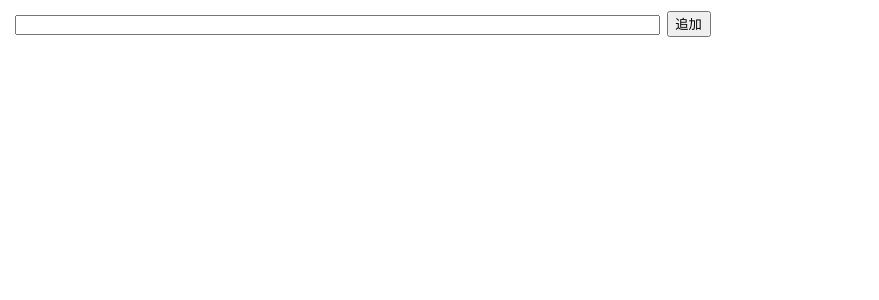
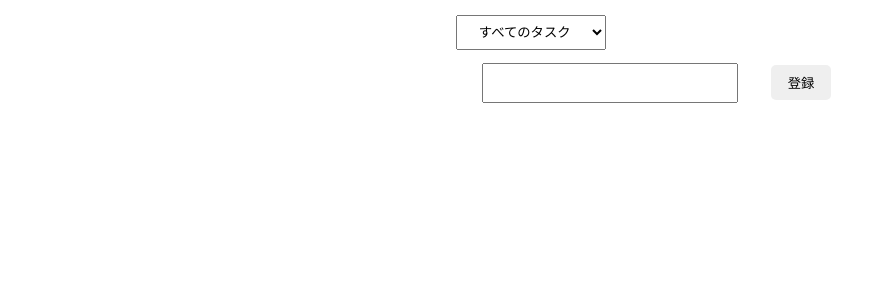
Before and after one commit to takizawa897/OneWeekChallenge, a React (Vite) app in the folder vite-project/: page / in a window 1280 px wide. Shown: the top 300 px of the page, without its empty margins (0-879 px from the left). Built offline with nearby package versions, Linux system fonts and the light colour scheme.

Commit message:
3日目の提出です。

```diff
--- a/vite-project/src/App.tsx
+++ b/vite-project/src/App.tsx
@@ -1,66 +1,177 @@
 import { useState } from 'react';
+
 
 type Todo = {
   value: string;
-  readonly id:number;
+  readonly id: number;
+  checked: boolean;
+  removed:boolean;
 };
+type Filter = 'all'|'checked'|'unchecked'|'removed';
+
+
+// const handleEmpty =()=>{
+//   setTodos((todos)=>todos.filter((todo)=> !todo.removed))
+// };
 
 export const App = () => {
   const [text, setText] = useState('');
   const [todos, setTodos] = useState<Todo[]>([]);
+  const [filter, setfilter] = useState<Filter>('all');
+
 
   const handleChange = (e: React.ChangeEvent<HTMLInputElement>) => {
     setText(e.target.value);
   };
 
- const handleEdit = (id:number,value:string)=>{
-  setTodos((todos)=>{
-    const newTodos = todos.map((todo)=>{
-      if(todo.id === id){
-        todo.value = value;
+  const handleFilter = ( filter: Filter) => {
+    setfilter(filter);
+  };
+  const handleEdit = (id: number, value: string) => {
+    setTodos((todos) => {
+      const newTodos = todos.map((todo) => {
+        if (todo.id === id) {
+          //todo.value = value;
+          return { ...todo, value: value };
         }
         console.log(todo);
         return todo;
       });
       console.log('===Original todos===');
-    todos.map((todo)=>{
-      console.log('id:${todo.id}, value: ${todo.value}');
+      todos.map((todo) => {
+        console.log(`id:${todo.id}, value: ${todo.value}`);
       });
       return newTodos;
     });
   };
+
+
+  const handleCheck = (id: number, checked: boolean) => {
+    setTodos((todos) => {
+      const newTodos = todos.map((todo) => {
+        if (todo.id === id) {
+            //todo.value = value;
+          return { ...todo, checked };
+        }
+        return todo;
+      });
+      return newTodos;
+    });
+  };
+    const filteredTodos = todos.filter((todo) => {
+    switch(filter){
+      case 'all':
+        return !todo.removed;
+      case 'checked':
+        return todo.checked && !todo.removed;
+      case 'unchecked':
+        return !todo.checked && !todo.removed;
+      case 'removed':
+        return todo.removed;
+        default:
+          return todo;
+    }
+  });
+
+  const handleRemove = (id: number, removed: boolean) => {
+    setTodos((todos) => {
+      const newTodos = todos.map((todo) => {
+        if (todo.id === id) {
+            //todo.value = value;
+          return { ...todo, removed };
+        }
+        return todo;
+      });
+      return newTodos;
+    });
+  };
+
+  const handleEmpty =()=>{
+  setTodos((todos)=>todos.filter((todo)=> !todo.removed))
+};
+
+
+
   const handleSubmit = () => {
     if (!text) return;
 
     const newTodo: Todo = {
       value: text,
       id: new Date().getTime(),
+      checked: false,
+      removed: false,
     };
+
+
+
+
+
 
       setTodos((todos) => [newTodo, ...todos]);
       setText('');
     };
 
+
     return (
       <div>
+        <select defaultValue="all"
+        onChange={(e)=>handleFilter(e.target.value as Filter)}>
+          <option value="all">すべてのタスク</option>
+          <option value="checked">完了したタスク</option>
+          <option value="unchecked">現在のタスク</option>
+          <option value="removed">ごみ箱</option>
+        </select>
+
+        {filter === 'removed'?(
+          <button
+          onClick={handleEmpty}
+          disabled={todos.filter((todo)=>todo.removed).length === 0}
+          >
+          ごみ箱を空にする
+          </button>
+        ):(
+        filter !=='checked'&&(
         <form
           onSubmit={(e) => {
             e.preventDefault();
             handleSubmit();
           }}
         >
-          <input type="text" value={text} onChange={(e) => handleChange(e)} />
-          <input type="submit" value="追加" onSubmit={handleSubmit} />
+          <input type="text"
+          value={text}
+          // disabled = {filter==='checked'||filter==='removed'}
+          onChange={(e) => handleChange(e)}
+           />
+          <input
+          className='addbutton'
+          type="submit"
+          value="登録"
+          // disabled = {filter==='checked'||filter==='removed'}
+          onSubmit={handleSubmit}
+           />
         </form>
+        )
+      )}
         <ul>
-          {todos.map((todo)=>{
-            return(
+          {/* //{todos.map((todo) => { */}
+          {filteredTodos.map((todo) => {
+            return (
               <li key={todo.id}>
                 <input
+                  type="checkbox"
+                  disabled={todo.removed}
+                  checked={todo.checked}
+                  onChange={() => handleCheck(todo.id,!todo.checked)}
+                />
+                <input
                   type="text"
+                  disabled={todo.checked || todo.removed}
                   value={todo.value}
-              onChange={(e)=>handleEdit(todo.id,e.target.value)}
+                  onChange={(e) => handleEdit(todo.id, e.target.value)}
                 />
+                <button  className='RDbutton'   onClick={()=>handleRemove(todo.id,!todo.removed)}>
+                  {todo.removed ?'復元':'削除'}
+                  </button>
               </li>
             );
           })}
--- a/vite-project/src/index.css
+++ b/vite-project/src/index.css
@@ -1,25 +1,52 @@
+
 #root{
+
   margin: 0;
   padding: 0;
 }
-
+body{
+  display: flex;
+  justify-content: center;
+}
 select{
+  text-align: center;
   margin: 0.5em;
   padding: 0.5em;
+  width: 150px;
+  height: 35px;
 }
 
 input[type='text']{
-  width:50vw;
-  margin: 0.5em;
+  /* border: 10px solid red; */
+  width: 250px;
+  height: 35px;
+  margin: 0.5em 2.5em;
   padding: 0.05em;
+  text-align: center;
 }
 
 input[type='submit']{
   padding: 0.1em 0.5em;
+
+}
+input[type="checkbox"]{
+  transform:scale(2.5);
 }
 
-ui{
-  list-style: none;
+ul{
+  list-style-type: none;
   margin-left: 0.5em;
   padding-bottom: 0.5em;
 }
+.addbutton{
+  border: none;
+  border-radius: 5px;
+  width: 60px;
+  height: 35px;
+}
+.RDbutton{
+  border: none;
+  border-radius: 5px;
+  width: 60px;
+  height: 35px;
+}
```
Lines whose indentation alone changed are shown as unchanged.
